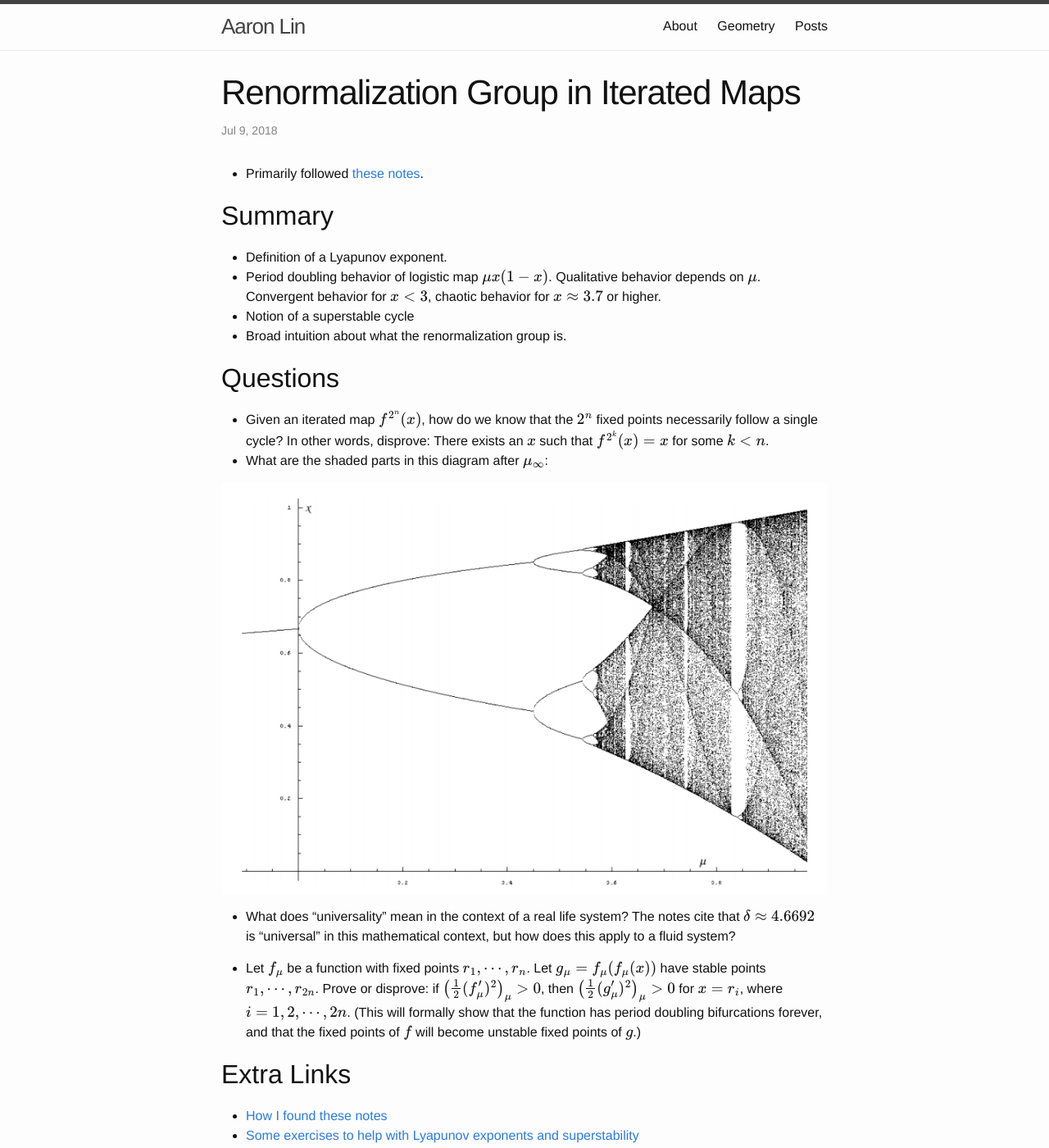
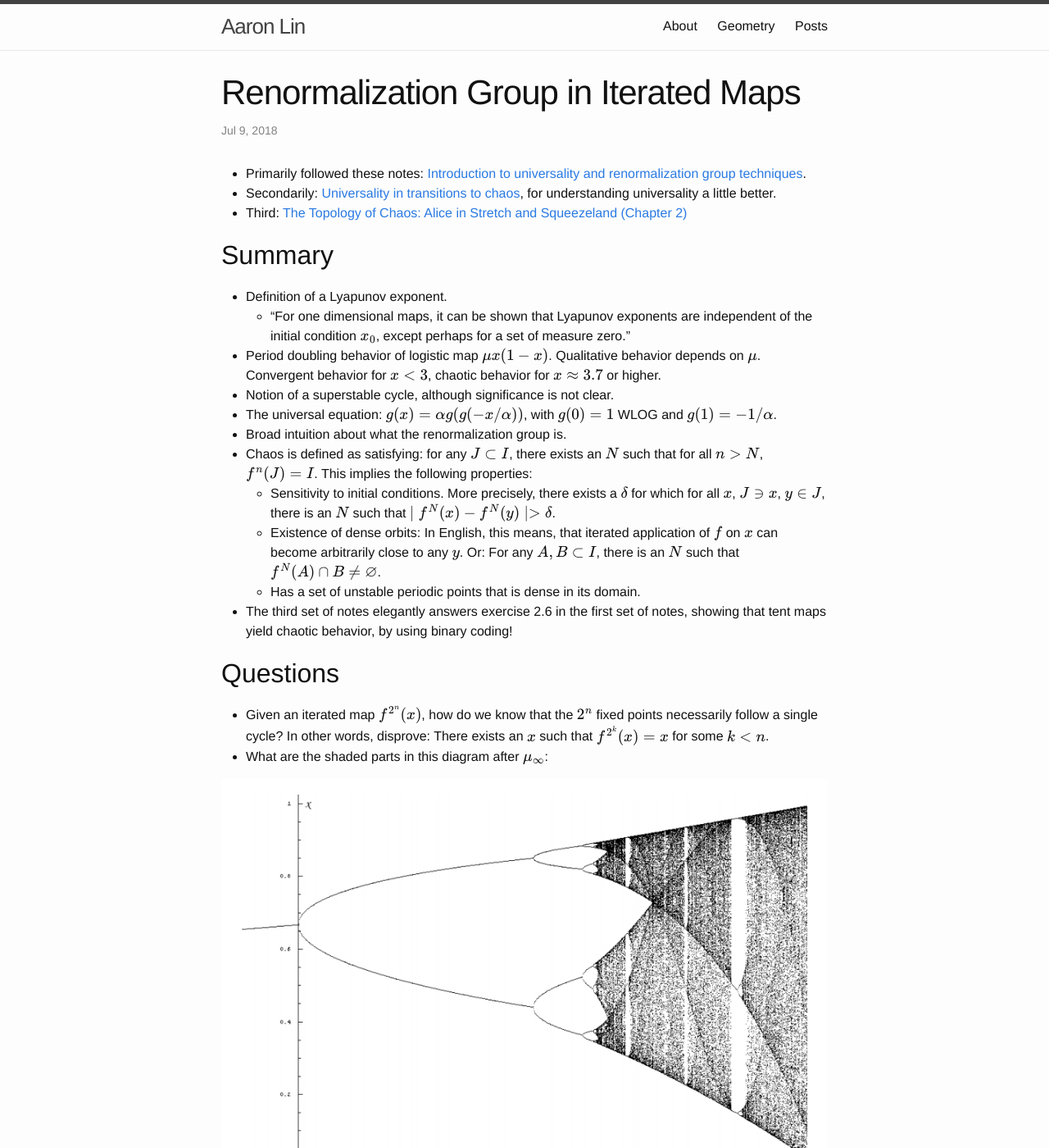
Before and after one commit to dragon96/dragon96.github.io, a Jekyll site: the page built from _posts/2018-07-09-renormalization.md, in a window 1280 px wide and 1400 px high. Shown: the whole window at 82% size. Built offline with Jekyll 4.4.1, drawn with Linux system fonts in a browser that asks for light colours; formulas are drawn with MathJax 3; some of the changed text lies outside the part shown.

Commit message:
updated renorm post

```diff
--- a/_posts/2018-07-09-renormalization.md
+++ b/_posts/2018-07-09-renormalization.md
@@ -2,17 +2,28 @@
 layout: post
 title: Renormalization Group in Iterated Maps
 date: 2018-07-09
-categories: raw
+categories: rawnotes
 ---
 
- * Primarily followed [these notes](https://arxiv.org/pdf/1210.2262.pdf).
+ * Primarily followed these notes: [Introduction to universality and renormalization
+group techniques](https://arxiv.org/pdf/1210.2262.pdf).
+ * Secondarily: [Universality in transitions to
+chaos](http://www.cns.gatech.edu/PHYS-4267/UFO.pdf), for understanding universality a little better.
+ * Third: [The Topology of Chaos: Alice in Stretch and Squeezeland (Chapter 2)](http://csc.ucdavis.edu/~chaos/courses/ncaso/Readings/ch2.pdf)
 
 ## Summary
 
  * Definition of a Lyapunov exponent.
+   * "For one dimensional maps, it can be shown that Lyapunov exponents are independent of the initial condition $x_0$, except perhaps for a set of measure zero."
  * Period doubling behavior of logistic map $\mu x(1-x)$. Qualitative behavior depends on $\mu$. Convergent behavior for $x<3$, chaotic behavior for $x \approx 3.7$ or higher.
- * Notion of a superstable cycle
+ * Notion of a superstable cycle, although significance is not clear.
+ * The universal equation: $g(x) = \alpha g(g(-x/\alpha))$, with $g(0) = 1$ WLOG and $g(1) = -1/\alpha$.
  * Broad intuition about what the renormalization group is.
+ * Chaos is defined as satisfying: for any $J\subset I$, there exists an $N$ such that for all $n>N$, $f^n(J) = I$. This implies the following properties:
+   * Sensitivity to initial conditions. More precisely, there exists a $\delta$ for which for all $x$, $J\ni x$, $y\in J$, there is an $N$ such that $\mid f^N(x)-f^N(y)\mid>\delta$.
+   * Existence of dense orbits: In English, this means, that iterated application of $f$ on $x$ can become arbitrarily close to any $y$. Or: For any $A,B\subset I$, there is an $N$ such that $f^N(A) \cap B \neq \varnothing$.
+   * Has a set of unstable periodic points that is dense in its domain.
+ * The third set of notes elegantly answers exercise 2.6 in the first set of notes, showing that tent maps yield chaotic behavior, by using binary coding!
 
 ## Questions
 
@@ -25,6 +36,10 @@
 
  * Let $f_\mu$ be a function with fixed points $r_1, \cdots, r_{n}$. Let $g_\mu = f_\mu(f_\mu(x))$ have stable points $r_1,\cdots, r_{2n}$. Prove or disprove: if $\left(\frac12 (f_\mu^\prime)^2\right)_ {\mu} > 0$, then $\left(\frac12(g_\mu^\prime)^2\right)_ \mu > 0$ for $x=r_i$, where $i=1,2,\cdots, 2n$. (This will formally show that the function has period doubling bifurcations forever, and that the fixed points of $f$ will become unstable fixed points of $g$.)
 
+ * I have still yet to understand the precise conditions in which period doubling occurs. The notes claim that $f$ as a differentiable, unimodal function with a quadratic tip is sufficient, but this doesn't seem necessary.
+
+ * For the chaos generated from iterated application of the tent map, it is shown that the number of fixed points $N(p) \approx N_f(p)/p = 2^p/p$, where $N_f(p)$ is the total number of fixed points of $f^p$. (Note: Use $\sum_{q|p} q N(q) = N_f(p)$ to compute values for primes and powers of $2$.) The growth rate $h_P\lim_{p\to\infty} \frac1p \ln N(p) = \ln2$, which happens to be the Lyapunov exponent. Is this a coincidence? $h_P$ is also asserted to be the topological entropy. What is that?
+
 ## Extra Links
 
  * [How I found these notes](https://calculatedcontent.com/2015/04/01/why-deep-learning-works-ii-the-renormalization-group/)
```
Also changed, not shown: other parts of _posts/2018-07-09-renormalization.md (+0 -2 lines).
